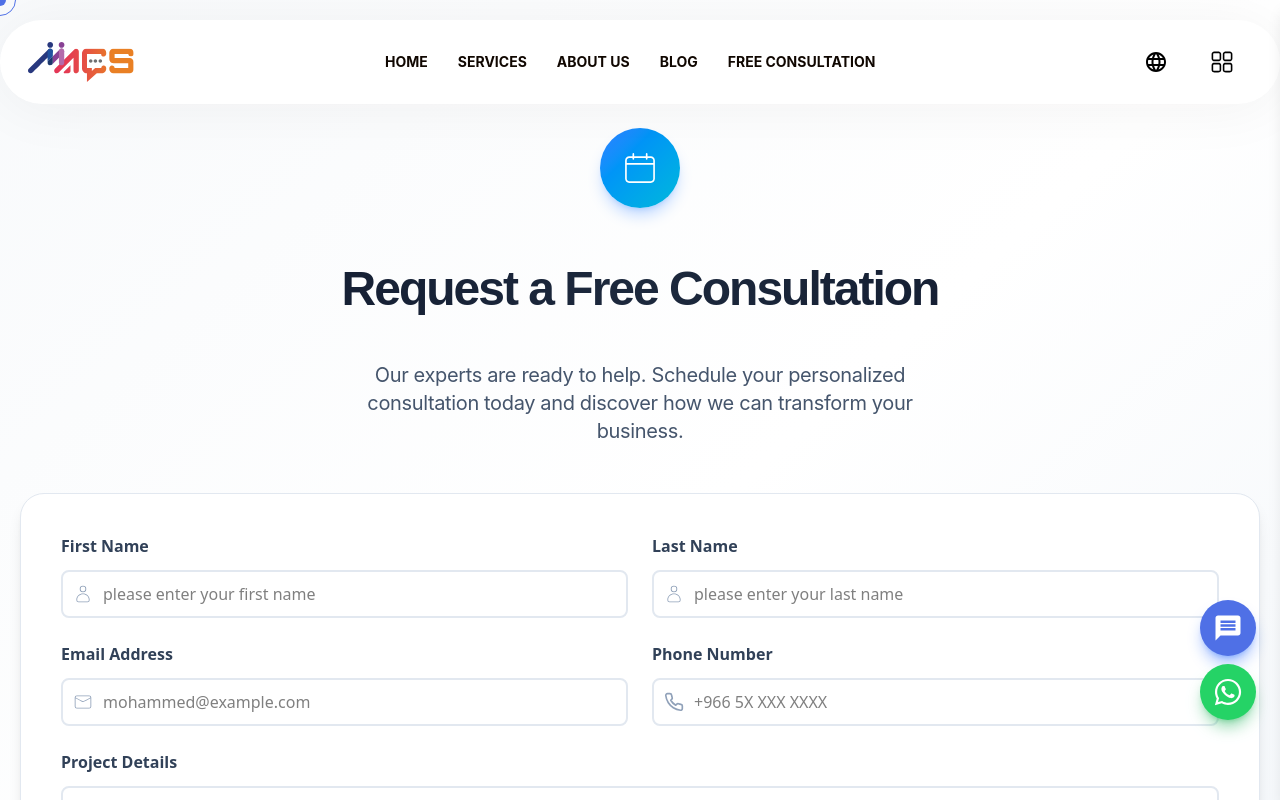
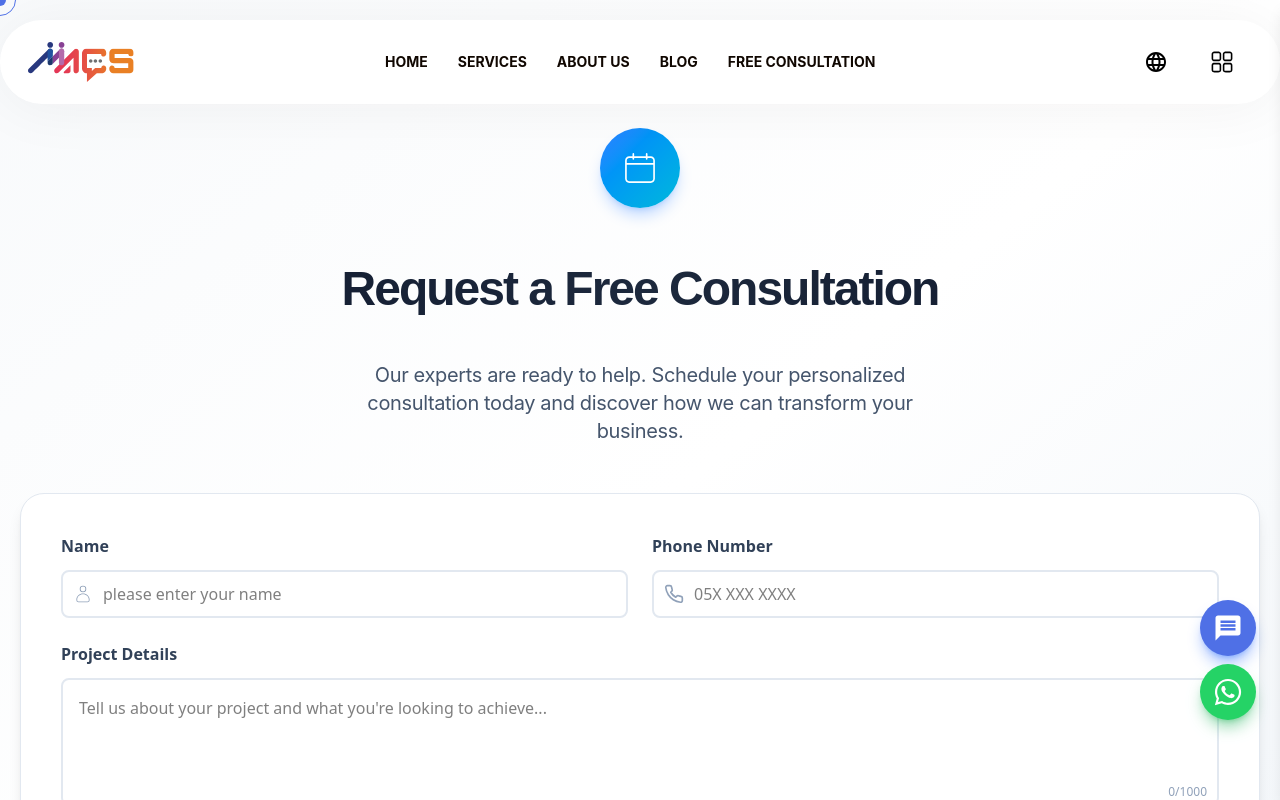
Before and after one commit to roabaot/arkan-almanasek, a Next.js app: page /en/consultation in a window 1280 px wide. Shown: the top 800 px of the page. Built offline with nearby package versions, Linux system fonts and the light colour scheme.

Commit message:
feat: add brand section

```diff
--- /dev/null
+++ b/app/[locale]/actions/brand.ts
@@ -0,0 +1,54 @@
+"use server";
+import "server-only";
+import { getLocale } from "next-intl/server";
+
+export type CompanyLogoT = {
+  id: number;
+  code: string;
+  name_i18n: string;
+  name: string;
+  name_en: string;
+  icon_url: string;
+  status: string;
+};
+
+export const getBrandLogos: () => Promise<CompanyLogoT[] | null> = async () => {
+  try {
+    const locale = (await getLocale()) || "ar";
+    const base = process.env.NEXT_PUBLIC_BASE_URL;
+
+    if (!base) {
+      console.warn("[brand] Missing NEXT_PUBLIC_BASE_URL env variable");
+      return null;
+    }
+
+    const url = `${base}/logos?locale=${locale}`;
+
+    const res = await fetch(url, {
+      next: { tags: ["brand-logos"], revalidate: 3600 },
+    });
+
+    if (!res.ok) {
+      console.error(
+        "[brand] Failed to fetch logos",
+        res.status,
+        res.statusText
+      );
+      return null;
+    }
+
+    const json = await res.json();
+
+    // Common API shape in this project seems to be { status, body: [...] }
+    const items: CompanyLogoT[] = Array.isArray(json?.body)
+      ? json.body
+      : Array.isArray(json)
+      ? json
+      : [];
+
+    return items;
+  } catch (error) {
+    console.error("[brand] getBrandLogos error", error);
+    return null;
+  }
+};
--- a/app/[locale]/actions/consultation.ts
+++ b/app/[locale]/actions/consultation.ts
@@ -4,8 +4,7 @@ export const postConsultation = async (
   body: ConsultationFormDataT
 ): Promise<ConsultationFormDataT | null> => {
   try {
-    const { firstName, lastName, ...other } = body;
-    const fullName = `${firstName} ${lastName}`;
+    const { name, ...other } = body;
     const serviceRes = await fetch(
       `${process.env.NEXT_PUBLIC_BASE_URL}/contacts`,
       {
@@ -13,7 +12,7 @@ export const postConsultation = async (
         headers: {
           "Content-Type": "application/json",
         },
-        body: JSON.stringify({ contact: { full_name: fullName, ...other } }),
+        body: JSON.stringify({ contact: { full_name: name, ...other } }),
         cache: "no-store",
       }
     ).then((res) => res.json());
--- a/app/[locale]/components/sections/brand/Brand.tsx
+++ b/app/[locale]/components/sections/brand/Brand.tsx
@@ -1,22 +1,32 @@
-import Container from "../../common/Container"
-import Marquee from "react-fast-marquee"
-import Image from "next/image"
-import { companyLogos } from "../../data/companyData"
+import Container from "../../common/Container";
+import Marquee from "react-fast-marquee";
+import Image from "next/image";
+import { getBrandLogos } from "@/app/[locale]/actions/brand";
 
-const Brand = () => {
+const Brand = async () => {
+  const logos = await getBrandLogos();
+
+  const repeatedCompanyLogos = [
+    ...(logos ?? []),
+    ...(logos ?? []),
+    ...(logos ?? []),
+    ...(logos ?? []),
+  ];
+
   return (
-
-        <Container className="section-gap">
-         <section className="rounded-[20px] md:py-[50px] py-[30px] bg-sectionBg px-4">
-         <Marquee
-          gradient={false}
-          speed={50}
-          pauseOnHover={true}
-        >
-          {companyLogos.map((company) => (
-            <div key={company.id} className="mx-[55px] min-w-[120px]">
+    <Container className="section-gap">
+      <section
+        className="rounded-[20px] md:py-[50px] py-[30px] bg-sectionBg px-4"
+        dir="ltr"
+      >
+        <Marquee gradient={false} speed={50} pauseOnHover={true} autoFill>
+          {repeatedCompanyLogos.map((company, index) => (
+            <div
+              key={`${company.id}-${index}`}
+              className="mx-[55px] min-w-[120px]"
+            >
               <Image
-                src={company.image}
+                src={company.icon_url}
                 alt={`Company ${company.id}`}
                 width={150}
                 height={50}
@@ -26,10 +36,9 @@ const Brand = () => {
             </div>
           ))}
         </Marquee>
-         </section>
-      </Container>
+      </section>
+    </Container>
+  );
+};
 
-  )
-}
-
-export default Brand
+export default Brand;
--- a/app/[locale]/components/ui/form/ConsultationForm.tsx
+++ b/app/[locale]/components/ui/form/ConsultationForm.tsx
@@ -4,7 +4,7 @@ import { useState } from "react";
 import { useForm } from "react-hook-form";
 import { zodResolver } from "@hookform/resolvers/zod";
 import { motion } from "framer-motion";
-import { CiMail, CiUser } from "react-icons/ci";
+import { CiUser } from "react-icons/ci";
 import { FiPhone } from "react-icons/fi";
 import {
   ConsultationFormDataT,
@@ -17,9 +17,11 @@ import { useRouter } from "next/navigation";
 const NewConsultationForm = () => {
   const router = useRouter();
   const t = useTranslations("consultation.form");
+  const tCommon = useTranslations("common");
   const isRtl = useIsLocaleRtl();
   // const [submitted, setSubmitted] = useState(false);
   const [isLoading, setIsLoading] = useState(false);
+  const [isError, setIsError] = useState(false);
   // const [detailsLength, setDetailsLength] = useState(0);
   const consultationSchema = createConsultationSchema((key) => t(key));
 
@@ -32,9 +34,7 @@ const NewConsultationForm = () => {
   } = useForm<ConsultationFormDataT>({
     resolver: zodResolver(consultationSchema),
     defaultValues: {
-      firstName: "",
-      lastName: "",
-      email: "",
+      name: "",
       phone: "",
       consultationType: "",
       message: "",
@@ -46,14 +46,19 @@ const NewConsultationForm = () => {
   const onSubmit = async (data: ConsultationFormDataT) => {
     setIsLoading(true);
     try {
-      await postConsultation(data);
+      const res = await postConsultation(data);
 
       // setSubmitted(true);
       // reset();
       // setDetailsLength(0);
       // setTimeout(() => setSubmitted(false), 5000);
+      if (res) {
+        router.push("/success");
+      } else {
+        setIsError(true);
 
-      router.push("/success");
+        setTimeout(() => setIsError(false), 5000);
+      }
     } catch (error) {
       console.error("Error submitting form:", error);
     } finally {
@@ -100,50 +105,25 @@ const NewConsultationForm = () => {
               className="flex flex-col"
             >
               <label className="text-slate-700 font-semibold mb-3 block">
-                {t("fields.first_name.label")}
+                {t("fields.name.label")}
               </label>
               <div className="relative">
                 <CiUser className="absolute left-3 top-1/2 transform -translate-y-1/2 text-slate-400 w-5 h-5" />
                 <input
                   type="text"
-                  placeholder={t("fields.first_name.placeholder")}
+                  placeholder={t("fields.name.placeholder")}
                   className="w-full pl-10 pr-4 py-3 h-12 border-2 border-slate-200 rounded-lg focus:outline-none focus:border-blue-500 transition-colors duration-300 bg-white"
-                  {...register("firstName")}
+                  {...register("name")}
                 />
               </div>
-              {errors.firstName && (
+              {errors.name && (
                 <p className="text-red-500 text-sm mt-2">
-                  {errors.firstName.message}
+                  {errors.name.message}
                 </p>
               )}
             </motion.div>
 
-            <motion.div
-              initial={{ opacity: 0, x: 20 }}
-              animate={{ opacity: 1, x: 0 }}
-              transition={{ delay: 0.45, duration: 0.4 }}
-              className="flex flex-col"
-            >
-              <label className="text-slate-700 font-semibold mb-3 block">
-                {t("fields.last_name.label")}
-              </label>
-              <div className="relative">
-                <CiUser className="absolute left-3 top-1/2 transform -translate-y-1/2 text-slate-400 w-5 h-5" />
-                <input
-                  type="text"
-                  placeholder={t("fields.last_name.placeholder")}
-                  className="w-full pl-10 pr-4 py-3 h-12 border-2 border-slate-200 rounded-lg focus:outline-none focus:border-blue-500 transition-colors duration-300 bg-white"
-                  {...register("lastName")}
-                />
-              </div>
-              {errors.lastName && (
-                <p className="text-red-500 text-sm mt-2">
-                  {errors.lastName.message}
-                </p>
-              )}
-            </motion.div>
-
-            <motion.div
+            {/* <motion.div
               initial={{ opacity: 0, x: -20 }}
               animate={{ opacity: 1, x: 0 }}
               transition={{ delay: 0.4, duration: 0.4 }}
@@ -166,7 +146,7 @@ const NewConsultationForm = () => {
                   {errors.email.message}
                 </p>
               )}
-            </motion.div>
+            </motion.div> */}
 
             <motion.div
               initial={{ opacity: 0, x: 20 }}
@@ -285,6 +265,12 @@ const NewConsultationForm = () => {
               )}
             </button>
           </motion.div>
+
+          {isError && (
+            <motion.div>
+              <p className="text-red-500 text-sm mt-2">{tCommon("error")}</p>
+            </motion.div>
+          )}
         </form>
       </motion.div>
     </>
--- a/app/[locale]/lib/schemas/consultationSchema.ts
+++ b/app/[locale]/lib/schemas/consultationSchema.ts
@@ -13,19 +13,20 @@ export const createConsultationSchema = (
   t: (key: string) => string = (k) => k
 ) =>
   z.object({
-    firstName: z.string().min(2, { message: t("validation.first_name.min") }),
-    lastName: z.string().min(2, { message: t("validation.last_name.min") }),
-    email: z.string().email({ message: t("validation.email.invalid") }),
-    phone: z
+    name: z.string().min(2, { message: t("validation.name.min") }),
+    email: z
       .string()
-      .regex(/^[+]?[(]?[0-9]{3}[)]?[-\s.]?[0-9]{3}[-\s.]?[0-9]{4,6}$/, {
-        message: t("validation.phone.invalid"),
-      }),
+      .email({ message: t("validation.email.invalid") })
+      .or(z.literal(""))
+      .optional(),
+    phone: z.string().regex(/^(?:\+966|00966|0)?5[0-9]{8}$/, {
+      message: t("validation.phone.invalid"),
+    }),
     consultationType: z.string().optional(),
     message: z
       .string()
-      .min(10, { message: t("validation.details.min") })
-      .max(1000, { message: t("validation.details.max") }),
+      .max(1000, { message: t("validation.details.max") })
+      .optional(),
   });
 
 const consultationSchema = createConsultationSchema();
--- a/app/[locale]/page.tsx
+++ b/app/[locale]/page.tsx
@@ -5,6 +5,7 @@ import Faq from "./components/sections/faq/Faq";
 import Hero from "./components/sections/hero/Hero";
 import Service from "./components/sections/service/Service";
 import Loading from "./loading";
+import Brand from "./components/sections/brand/Brand";
 
 const HomePage = () => {
   return (
@@ -16,6 +17,7 @@ const HomePage = () => {
         </Suspense>
       </section>
       <About />
+      <Brand />
       <ConsultingSection />
       <Faq />
     </div>
--- a/locales/ar.json
+++ b/locales/ar.json
@@ -13,7 +13,8 @@
     "empty": "لا توجد بيانات متاحة",
     "next_step": "الخطوة التالية",
     "previous_step": "الخطوة السابقة",
-    "submit": "إرسال"
+    "submit": "إرسال",
+    "error": "حدث خطأ ما"
   },
   "languages": {
     "ar": "العربية",
@@ -387,7 +388,7 @@
         },
         "phone": {
           "label": "رقم الجوال",
-          "placeholder": "+966 5X XXX XXXX"
+          "placeholder": "05X XXX XXXX"
         },
         "type": {
           "label": "نوع الاستشارة",
--- a/locales/en.json
+++ b/locales/en.json
@@ -13,7 +13,8 @@
     "empty": "No data available",
     "next_step": "Next Step",
     "previous_step": "Previous Step",
-    "submit": "Submit"
+    "submit": "Submit",
+    "error": "An error occurred"
   },
   "languages": {
     "ar": "العربية",
@@ -387,7 +388,7 @@
         },
         "phone": {
           "label": "Phone Number",
-          "placeholder": "+966 5X XXX XXXX"
+          "placeholder": "05X XXX XXXX"
         },
         "type": {
           "label": "Consultation Type",
```
